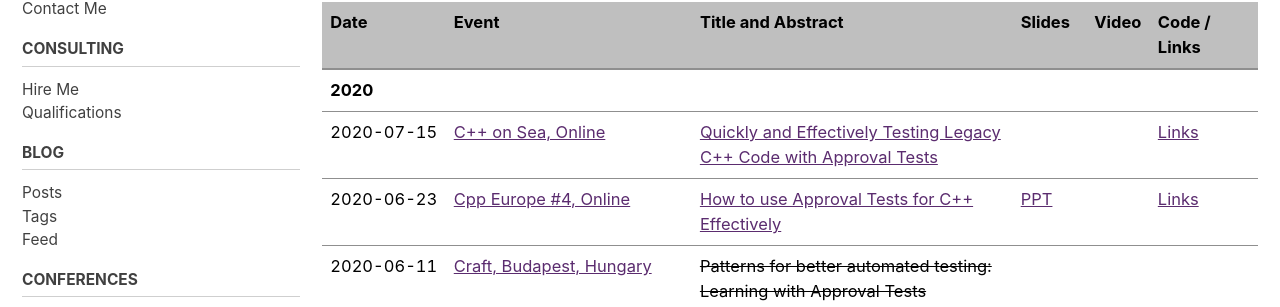
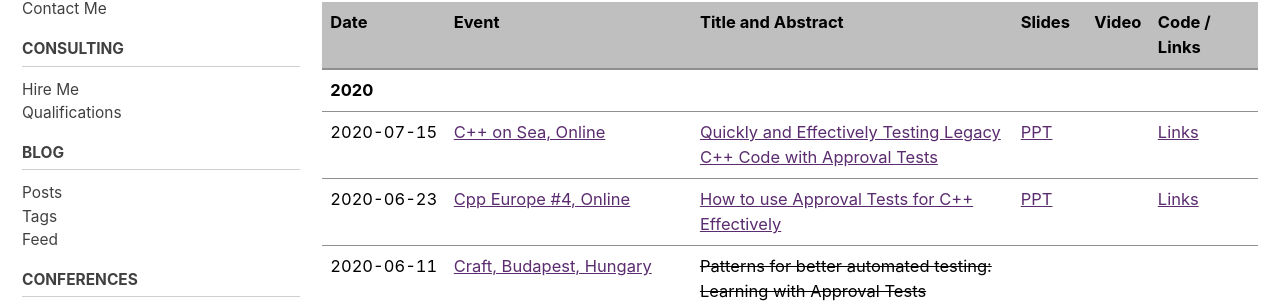
Before and after one commit to claremacrae/claremacrae.github.io, a Jekyll site: the page built from conferences/presentations.md, in a window 1280 px wide and 900 px high, scrolled down 537 px. Shown: the part 138-445 px from the top of the window. Built offline with Jekyll 4.4.1, drawn with Linux system fonts in a browser that asks for light colours; cached includes are drawn as plain includes; nearby versions of some CDN libraries.

Commit message:
Link to C++ on Sea 2020 slides

```diff
--- a/conferences/presentations.md
+++ b/conferences/presentations.md
@@ -21,7 +21,7 @@
 | Date  | Event | Title and Abstract | Slides  | Video | Code / Links |
 | ----- | ----- | ------------------ | ------- | ----- | ------------ |
 | **2020** | &nbsp; | &nbsp; | &nbsp; | &nbsp; | &nbsp; |
-| <span class="text-tabular-dates">2020-07-15</span> | [C++ on Sea, Online](https://cpponsea.uk/) | [Quickly and Effectively Testing Legacy C++ Code with Approval Tests](https://cpponsea.uk/2020/sessions/quickly-and-effectively-testing-legacy-cpp-code-with-approval-tests.html) | &nbsp; | &nbsp; | [Links](https://github.com/claremacrae/talks/blob/main/Quickly_and_Effectively_Testing_Legacy_C++_Code_with_Approval_Tests.md#top) |
+| <span class="text-tabular-dates">2020-07-15</span> | [C++ on Sea, Online](https://cpponsea.uk/) | [Quickly and Effectively Testing Legacy C++ Code with Approval Tests](https://cpponsea.uk/2020/sessions/quickly-and-effectively-testing-legacy-cpp-code-with-approval-tests.html) | [PPT](https://www.slideshare.net/ClareMacrae/quickly-and-effectively-testing-legacy-c-code-with-approval-tests) | &nbsp; | [Links](https://github.com/claremacrae/talks/blob/main/Quickly_and_Effectively_Testing_Legacy_C++_Code_with_Approval_Tests.md#top) |
 | <span class="text-tabular-dates">2020-06-23</span> | [Cpp Europe #4, Online](https://cppeurope.com) | [How to use Approval Tests for C++ Effectively](https://cppeurope.com/sessions/session-with-clare-macrae/) | [PPT](https://www.slideshare.net/ClareMacrae/how-to-use-approval-tests-for-c-effectively) |  &nbsp; | [Links](https://github.com/claremacrae/talks/blob/main/How_to_use_Approval_Tests_for_C++_Effectively.md#top)
 | <span class="text-tabular-dates">2020-06-11</span> | [Craft, Budapest,&nbsp;Hungary](https://craft-conf.com) | ~~Patterns for better automated testing: Learning with Approval Tests~~ (cancelled) |
 | <span class="text-tabular-dates">2020-05-05</span> | [Cambridge Python User Group, UK](https://www.meetup.com/CamPUG/) | ~~Patterns for better automated testing: Learning with Approval Tests~~ (cancelled) |
```
